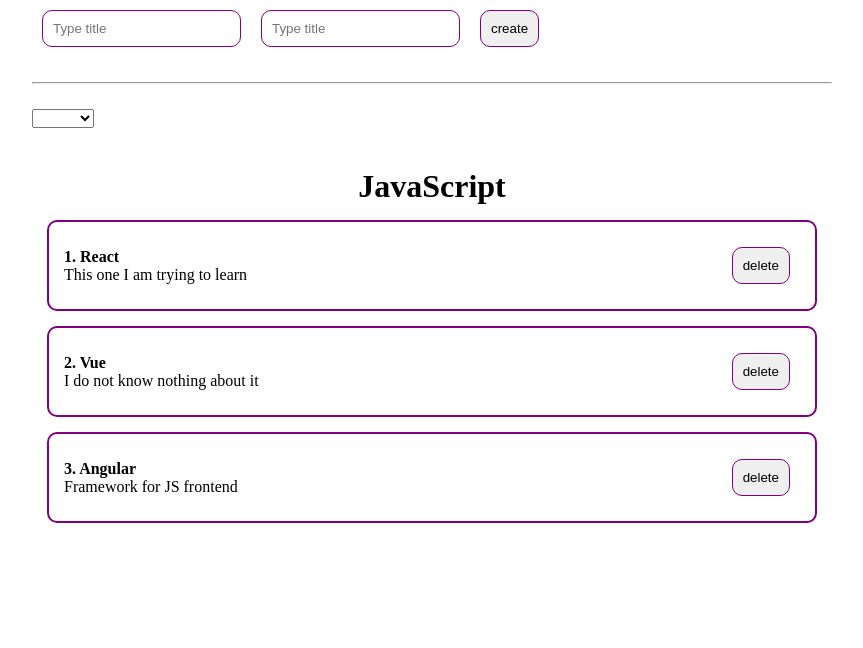
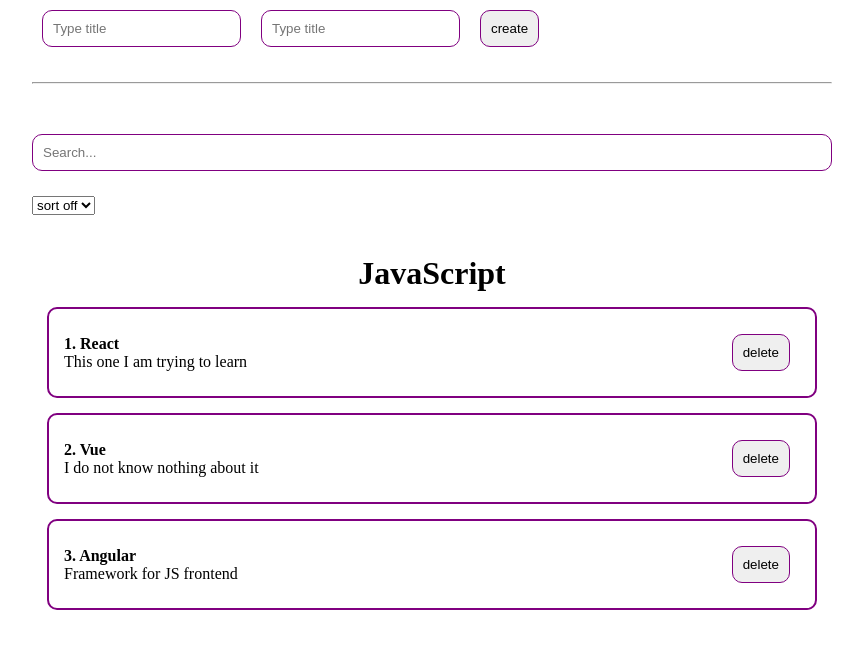
Before and after one commit to obkin/react-first-project, a React (Create React App) app: page / in a window 1280 px wide. Shown: the top 648 px of the page, without its empty margins (208-1071 px from the left). Built offline with nearby package versions, Linux system fonts and the light colour scheme.

Commit message:
learned: how to reflect sorted posts if user uses some sort method (by title / text)

```diff
--- a/src/App.js
+++ b/src/App.js
@@ -2,6 +2,7 @@
 import PostList from './components/PostList';
 import PostFrom from './components/PostFrom';
 import MySelect from './components/UI/select/MySelect';
+import MyInput from './components/UI/inputs/MyInput';
 
 function App() {
 
@@ -11,7 +12,18 @@
     { id: 3, title: 'Angular', body: 'Framework for JS frontend' },
   ]);
 
-  const [sortedPosts, setSortedPosts] = useState('');
+  const [selectedSort, setSelectedSort] = useState('');
+  const [searchQuery, setSearchQuery] = useState('');
+
+  function getSortedPosts() {
+    console.log('[!] called function: getSortedPosts'); // delete
+    if (selectedSort) {
+      return [...posts].sort((a,b) => a[selectedSort].localeCompare(b[selectedSort]))
+    }
+    return posts;
+  }
+
+  const sortedPosts = getSortedPosts();
 
   function createPost(newPost) {
     setPosts([...posts, newPost]);
@@ -22,8 +34,7 @@
   }
 
   function sortPosts(sortBy) {
-    setSortedPosts(sortBy);
-    setPosts([...posts].sort((a,b) => a[sortBy].localeCompare(b[sortBy])));
+    setSelectedSort(sortBy);
   }
 
   return (
@@ -32,17 +43,27 @@
 
         <hr style={{ margin: '25px 0 25px 0' }}/>
 
+        <div>
+          <MyInput
+            value={searchQuery}
+            onChange={e => setSearchQuery(e.target.value)}
+            placeholder={'Search...'}
+            style={{ width: '100%',  margin: '25px 0 25px 0'}}
+          />
+
           <MySelect
-          value={sortedPosts}
+            value={selectedSort}
             onChange={sortPosts}
             options={[
               {type: 'title', name: 'by title'},
               {type: 'body', name: 'by text'},
             ]}
+            defaultValue={'sort off'}
           />
+        </div>
 
         {posts.length
-          ? <PostList remove={removePost} posts={posts} title={'JavaScript'}/>
+          ? <PostList remove={removePost} posts={sortedPosts} title={'JavaScript'}/>
           : <h1 style={{ textAlign: 'center', margin: '40px 0 40px 0' }}>There are no any posts</h1>
         }
     </div>
--- a/src/components/UI/select/MySelect.jsx
+++ b/src/components/UI/select/MySelect.jsx
@@ -6,7 +6,7 @@
             value={value}
             onChange={e => onChange(e.target.value)}
         >
-            <option disabled value={''}>{defaultValue}</option>
+            <option value={''}>{defaultValue}</option>
             {options.map(option =>
                 <option key={option.type} value={option.type}>
                     {option.name}
```
Lines whose indentation alone changed are shown as unchanged.
